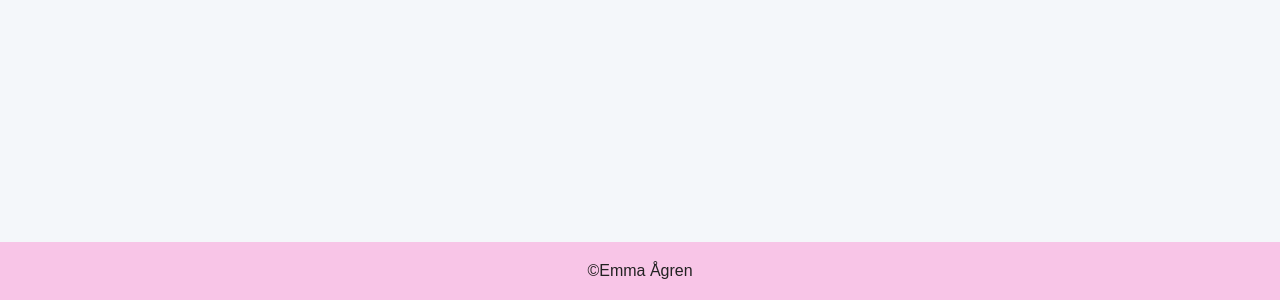
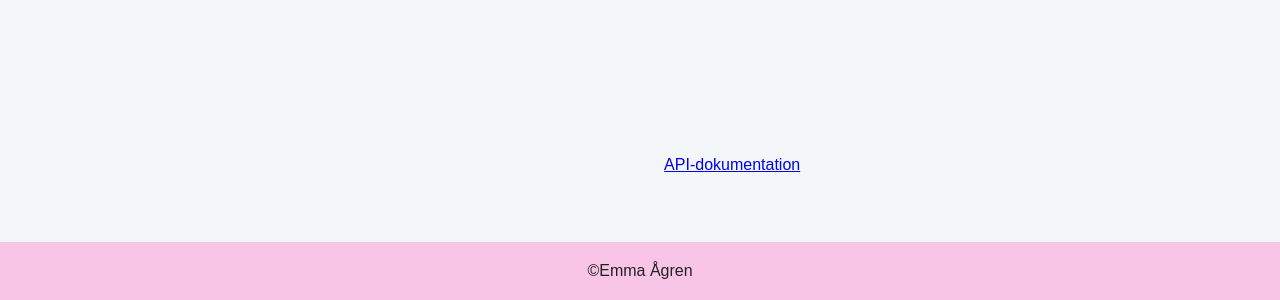
Before and after one commit to emmaagren/Lab5, a website built with Vite: page Lab5/diagram.html in a window 1280 px wide. Shown: the part 810-1110 px from the top of the page. Built offline with nearby package versions, Linux system fonts and the light colour scheme; no server answers.

Commit message:
Lägger till länk till JSDoc.

```diff
--- a/Lab5/diagram.html
+++ b/Lab5/diagram.html
@@ -28,6 +28,8 @@
     <canvas id="coursesChart" height="400"></canvas>
     <canvas id="programsChart" height="400"></canvas>
 
+    <a href="/docs/">API-dokumentation</a>
+
 
 
   </main>
```
Also changed, not shown: Lab5/karta.html (+2 -0 lines).
